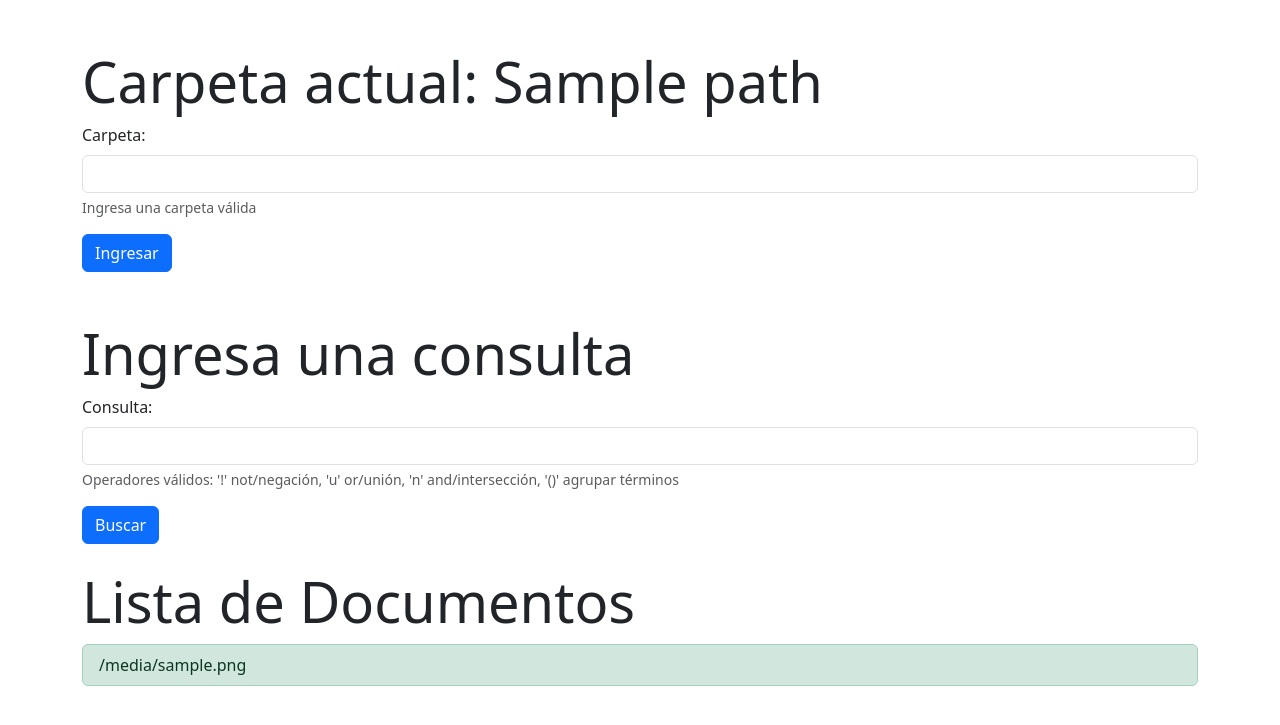
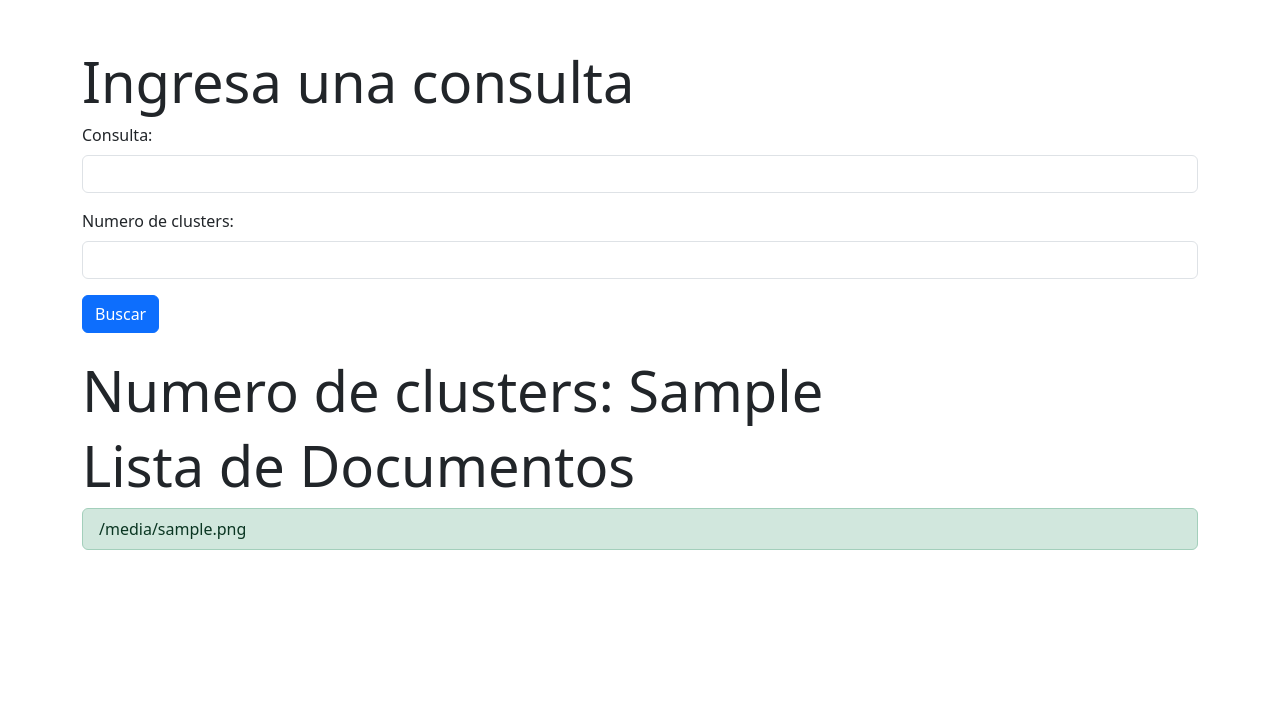
Before and after one commit to 3rickDJ/RI-K-means, a Flask app: template templates/index.html in a window 1280 px wide. Shown: the top 725 px of the page. Run offline with Flask 2, Linux system fonts and the light colour scheme; the template is opened without the code that fills it: most values are stand-ins (such as "Sample title", 1, 10 or a date in 2020); parts of the project's set-up code (start-up, migrations or seed data) failed here and were passed over.

Commit message:
ultimo commmit

```diff
--- a/matrix.py
+++ b/matrix.py
@@ -53,7 +53,7 @@ class SistemaDeRecuperacion:
         ##### use kmeans
 
         X = full_table.drop(['name'], axis=1).values
-        centroids, labels =  kmeans(X, k=3, max_iter=999)
+        centroids, labels =  kmeans(X, k=k, max_iter=999)
         print('centroids:\n', centroids)
         print('labels:\n', labels)
         df = concat_data_labels(full_table, labels)
--- a/templates/index.html
+++ b/templates/index.html
@@ -3,41 +3,33 @@
 <head>
     <meta charset="UTF-8">
     <meta name="viewport" content="width=device-width, initial-scale=1.0">
-    <title>Moodelo Booleano</title>
+    <title>Moodelo KMEANS</title>
     <!-- Include Bootstrap CSS -->
     <link href="https://cdn.jsdelivr.net/npm/bootstrap@5.3.2/dist/css/bootstrap.min.css" rel="stylesheet" integrity="sha384-T3c6CoIi6uLrA9TneNEoa7RxnatzjcDSCmG1MXxSR1GAsXEV/Dwwykc2MPK8M2HN" crossorigin="anonymous">
 </head>
 <body>
     <div class="container mt-5">
-        {% if path %}
-            <h1 class="display-4">Carpeta actual: {{ path }}</h1>
-        {% else %}
-            <h1 class="display-4">Enter a Directory</h1>
-        {% endif %}
-        <form method="post" action="/load_corpus" class="mb-4">
-            <div class="mb-3">
-                <label for="dirPath" class="form-label">Carpeta:</label>
-                <input type="text" id="path" name="path" required class="form-control">
-                <div class="form-text">Ingresa una carpeta válida</div>
-            </div>
-            <button type="submit" class="btn btn-primary">Ingresar</button>
-        </form>
-        <br>
-        {% if path %}
+
             <h1 class="display-4">Ingresa una consulta</h1>
             <form method="post" action="/search" class="mb-4">
                 <div class="mb-3">
                     <label for="query" class="form-label">Consulta:</label>
                     <input type="text" id="query" name="query" required class="form-control">
-                    <div class="form-text">Operadores válidos: '!' not/negación, 'u' or/unión, 'n' and/intersección, '()' agrupar términos</div>
+                </div>
+                <div class="mb-3">
+                    <label for="query" class="form-label">Numero de clusters:</label>
+                    <input type="text" id="k" name="k" required class="form-control">
                 </div>
                 <button type="submit" class="btn btn-primary">Buscar</button>
             </form>
+            {% if k %}
+                <h1 class="display-4">Numero de clusters: {{ k }}</h1>
+            {% endif %}
             {% if result %}
                 <h1 class="display-4">Lista de Documentos</h1>
                 <div class="list-group">
                     {% for file in result %}
-                        <a href="{{ url_for('static', filename=file) }}" target="_blank" class="list-group-item list-group-item-success">{{ file }}</a>
+                        <a href="{{ file }}" target="_blank" class="list-group-item list-group-item-success">{{ file }}</a>
                     {% endfor %}
                 </div>
             {% else %}
@@ -46,7 +38,7 @@
                 </div>
 
             {% endif %}
-        {% endif %}
+
     </div>
     <link href="https://cdn.jsdelivr.net/npm/bootstrap@5.3.2/dist/css/bootstrap.min.css" rel="stylesheet" integrity="sha384-T3c6CoIi6uLrA9TneNEoa7RxnatzjcDSCmG1MXxSR1GAsXEV/Dwwykc2MPK8M2HN" crossorigin="anonymous">
 <script src="https://cdn.jsdelivr.net/npm/bootstrap@5.3.2/dist/js/bootstrap.bundle.min.js" integrity="sha384-C6RzsynM9kWDrMNeT87bh95OGNyZPhcTNXj1NW7RuBCsyN/o0jlpcV8Qyq46cDfL" crossorigin="anonymous"></script>
```
Also changed, not shown: views.py (+9 -9 lines).
